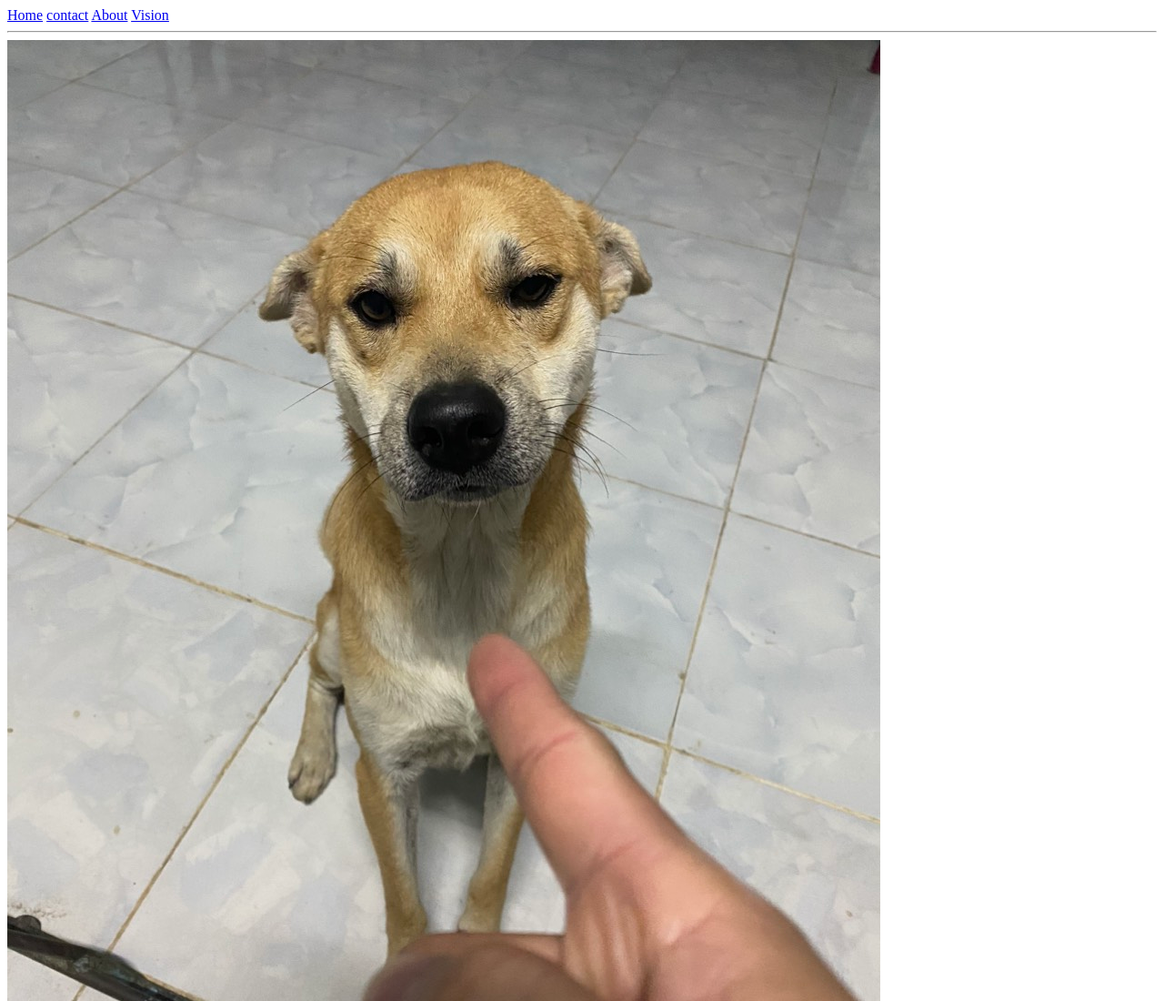
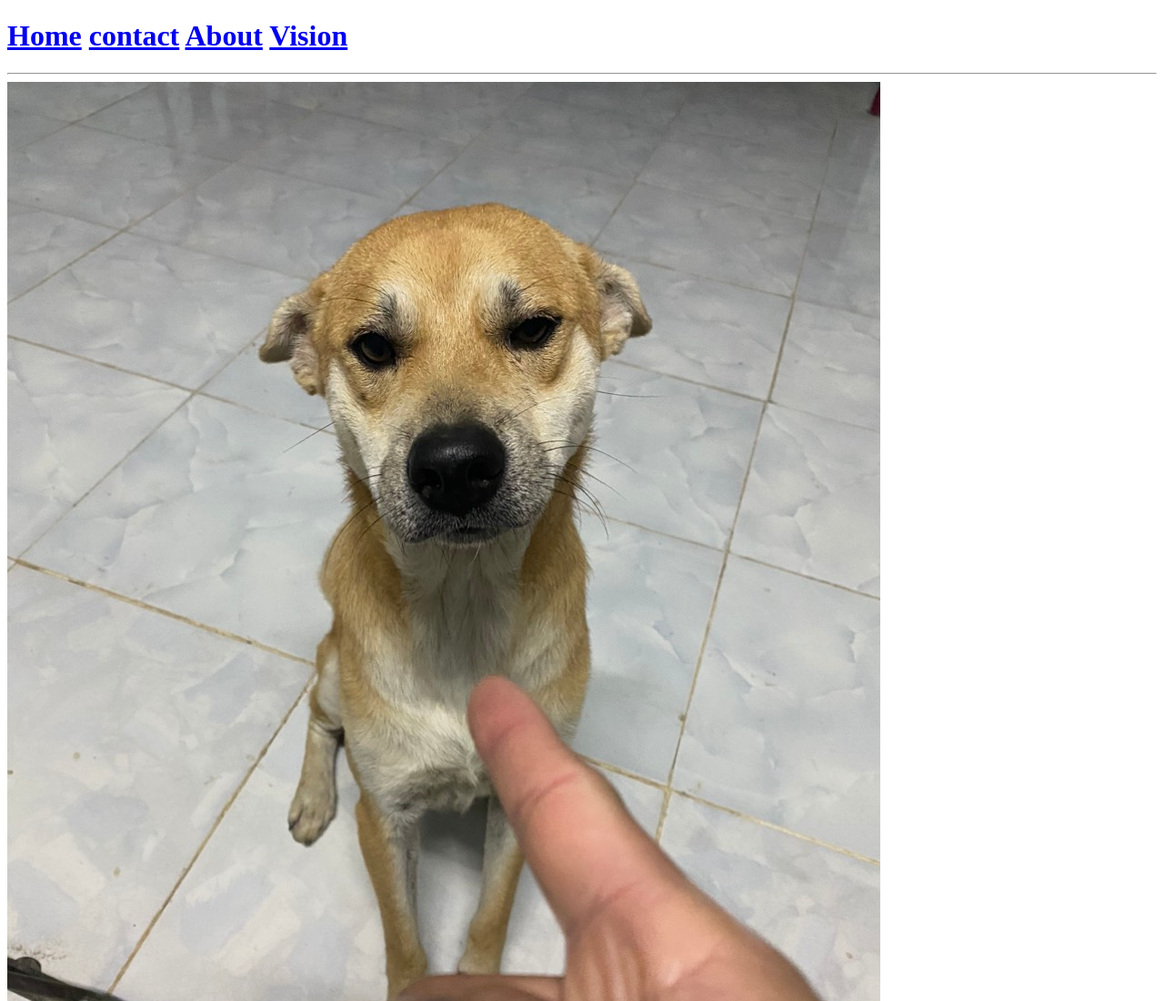
Before and after one commit to tuanhuynh3108/Project1, a plain HTML site: page index.html in a window 1280 px wide. Shown: the top 1100 px of the page at 91% size. Drawn offline with Linux system fonts and the light colour scheme.

Commit message:
Add files via upload

```diff
--- a/index.html
+++ b/index.html
@@ -2,19 +2,20 @@
 <html lang="vi">
   <head>
     <meta charset="UTF-8" />
-    <meta http-equiv="X-UA-Compatible" content="IE=edge">
     <meta name="viewport" content="width=device-width, initial-scale=1.0" />
     <title>Multi Page website</title>
   </head>
   <body>
+    <h1>
       <!--Điều hường về Home -->
-      <a href="/index.html">Home</a>
+      <a href="./">Home</a>
       <!-- Điều hường đền Contact -->
-      <a href="/More-info/contact.html"> contact</a>
+      <a href="./More-info/contact.html"> contact</a>
       <!-- Điều hướng đến About -->
-      <a href="/More-info/About.html"> About</a>
+      <a href=".More-info/About.html"> About</a>
       <!-- Điều hướng đến Vision -->
-      <a href="/More-info/Vision.html"> Vision</a>
+      <a href="./More-info/Vision.html"> Vision</a>
+    </h1>
     <!-- Kẻ đường ngang  -->
     <hr />
     <!-- Thêm hình ảnh Lu.png vào trang home -->
```
Also changed, not shown: More-info/About.html (+6 -5 lines), More-info/Vision.html (+6 -5 lines), More-info/contact.html (+6 -6 lines).
